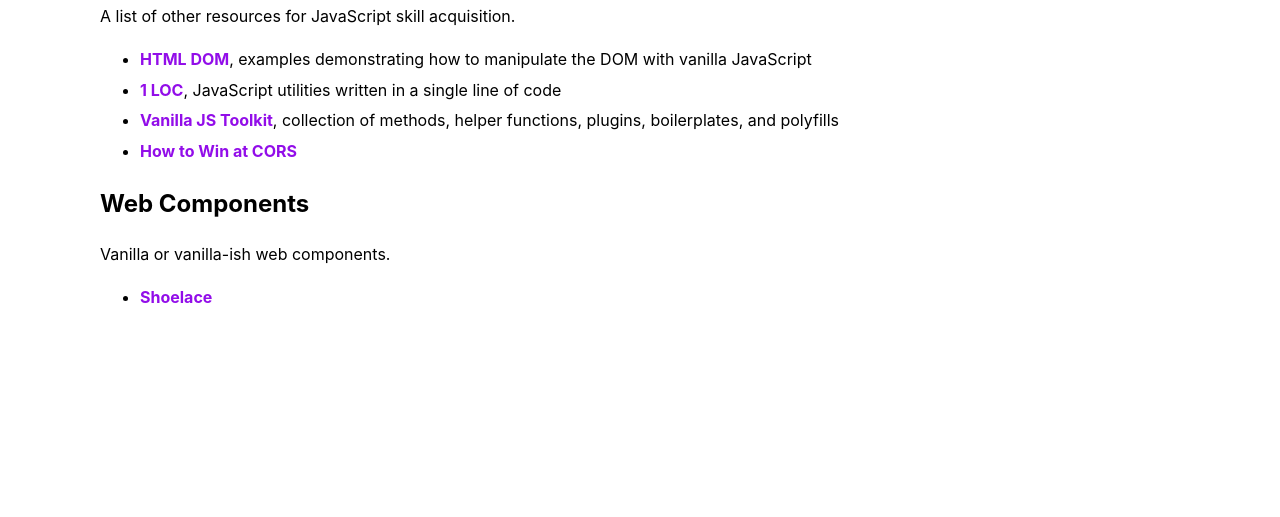
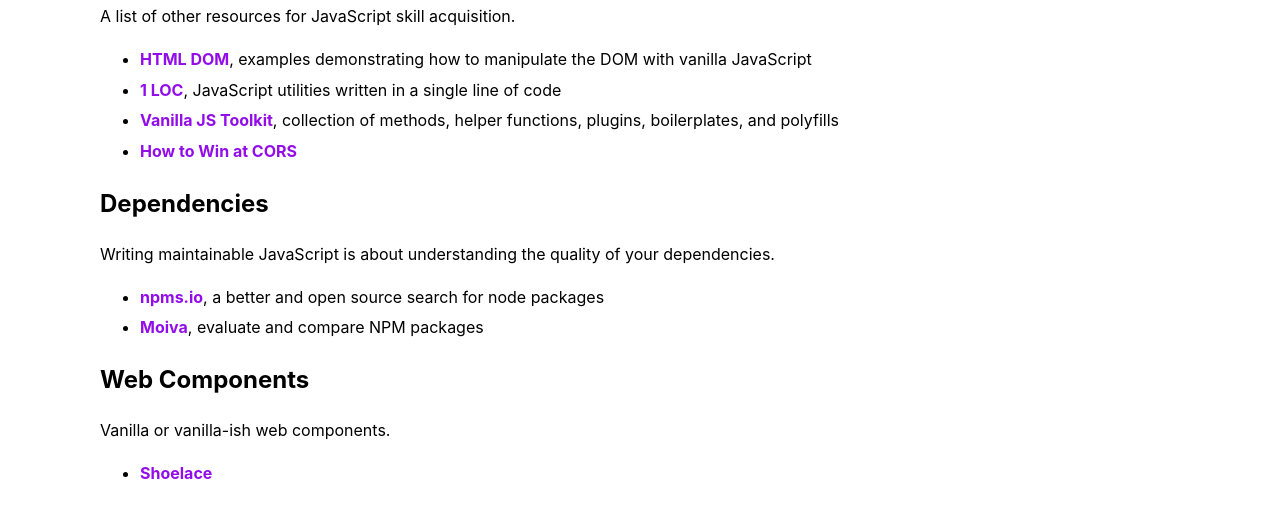
Before and after one commit to rchillard/script.schule, a plain HTML site: page resources.html in a window 1280 px wide. Shown: the part 197-714 px from the top of the page. Drawn offline with Linux system fonts and the light colour scheme.

Commit message:
Add NPMS.io and Moiva.io to resources

```diff
--- a/resources.html
+++ b/resources.html
@@ -54,6 +54,12 @@
         <li><a href="https://vanillajstoolkit.com/">Vanilla JS Toolkit</a>, collection of methods, helper functions, plugins, boilerplates, and polyfills</li>
         <li><a href="https://jakearchibald.com/2021/cors/">How to Win at CORS</a></li>
     </ul>
+    <h2>Dependencies</h2>
+    <p>Writing maintainable JavaScript is about understanding the quality of your dependencies.</p>
+    <ul>
+      <li><a href="https://npms.io/">npms.io</a>, a better and open source search for node packages</li>
+      <li><a href="https://moiva.io/">Moiva</a>, evaluate and compare NPM packages</li>
+    </ul>
     <h2>Web Components</h2>
     <p>Vanilla or vanilla-ish web components.</p>
     <ul>
```
